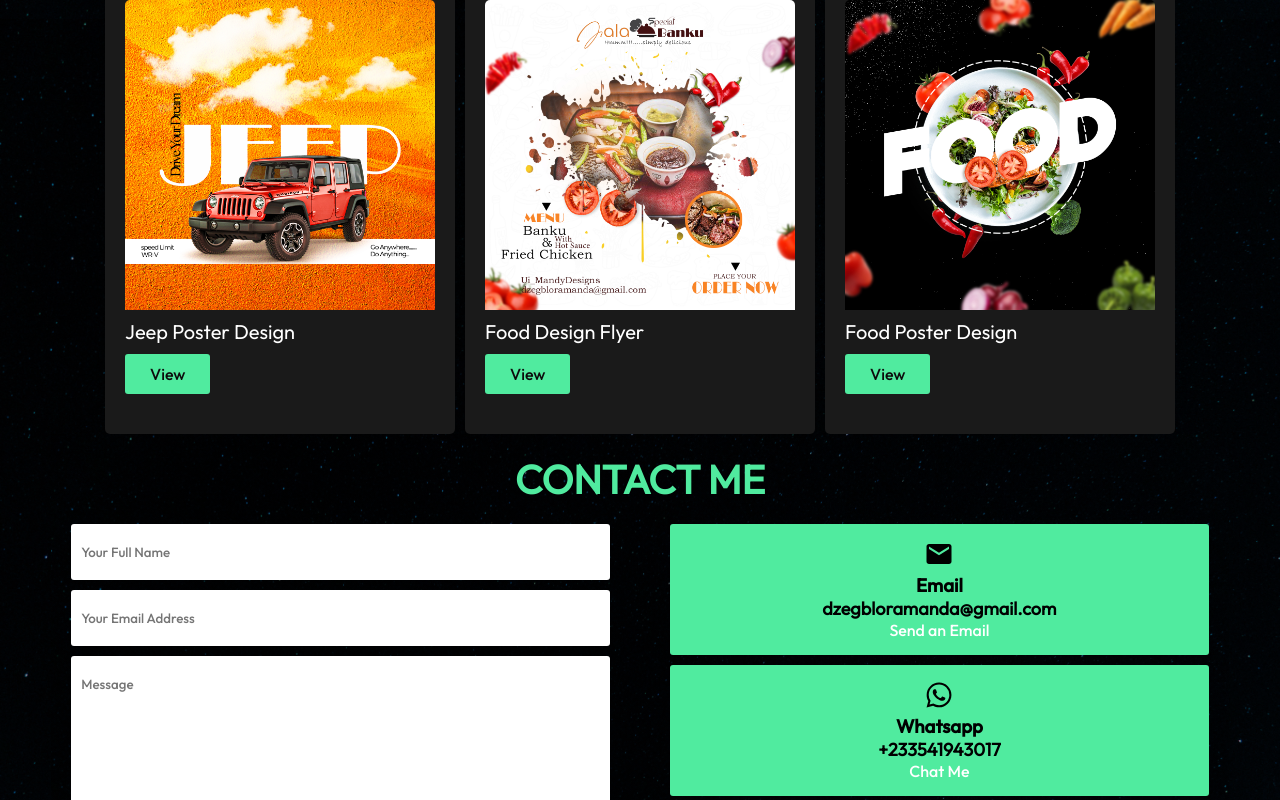
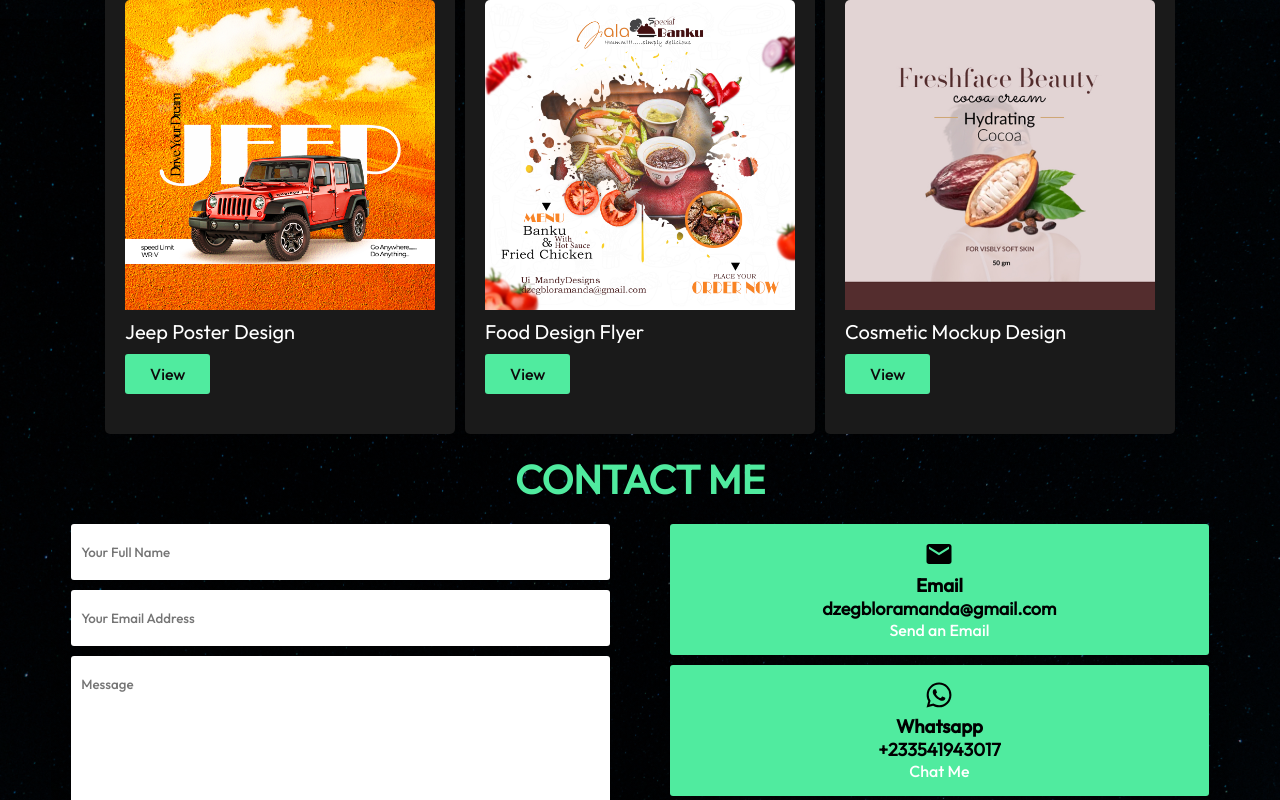
Before and after one commit to Ernest99/myportfolio, a React (Vite) app: page / in a window 1280 px wide. Shown: the part 2541-3341 px from the top of the page. Built offline with nearby package versions, Linux system fonts and the light colour scheme.

Commit message:
added new image

```diff
--- a/src/components/Project.jsx
+++ b/src/components/Project.jsx
@@ -7,6 +7,7 @@
 import Food1 from '../assets/images/food1.jpg'
 import Food2 from '../assets/images/food.jpg'
 import Jeep from '../assets/images/jeep.jpg'
+import Cream from '../assets/images/cream_design.jpg'
 
 const projectData = [
   {
@@ -59,9 +60,9 @@
   },
   {
     id: 9,
-    title: 'Food Poster Design',
-    link: 'https://www.figma.com/file/BMcvuuHIQwBpjawM9TbwkK/Developer-3?type=design&node-id=0%3A1&mode=design&t=qXOQmBsfr81sBTLd-1',
-    img: Food2
+    title: 'Cosmetic Mockup Design',
+    link: 'https://www.figma.com/file/KObWNHi73HaKnw2uhDp4Aj/Developer-5?type=design&node-id=0%3A1&mode=design&t=WizNfQwBNGINeJ4k-1',
+    img: Cream
   },
 ]
 
```
Also changed, not shown: src/assets/images/cream_design.jpg (added).
